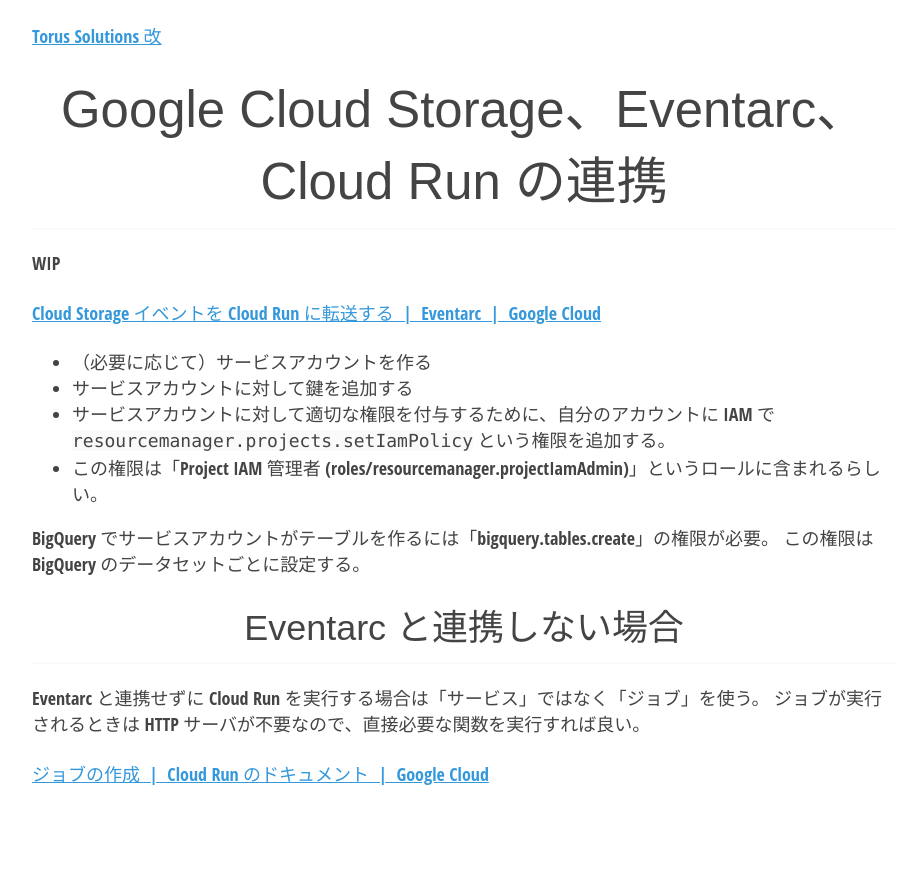
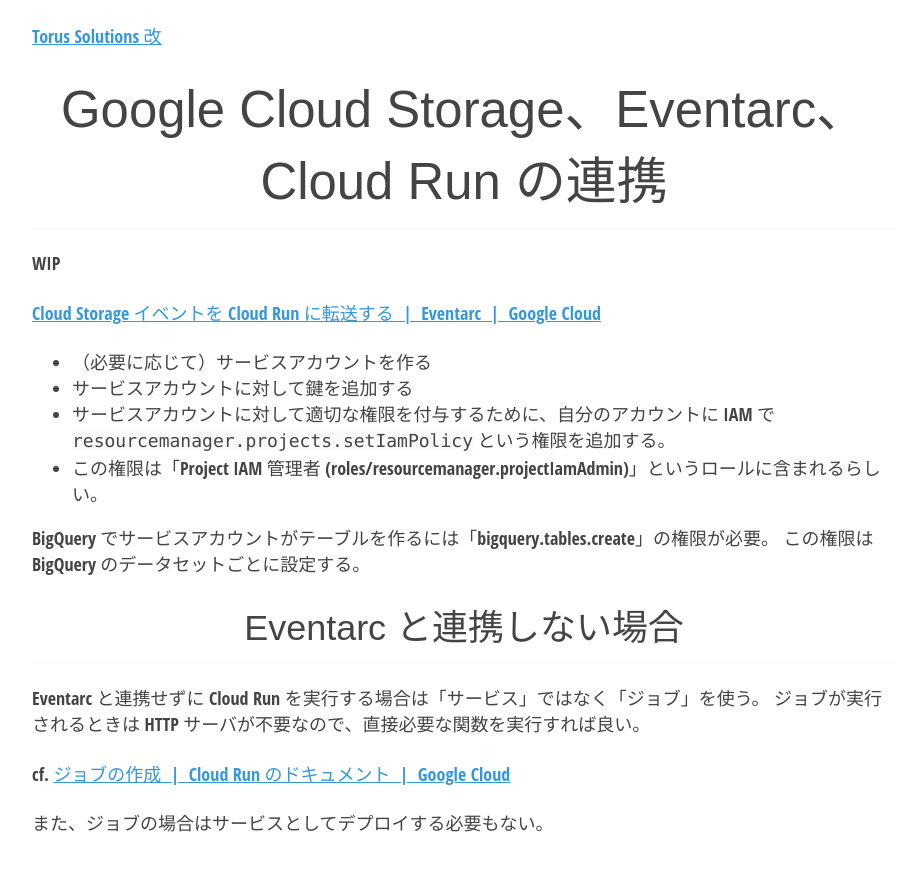
Before and after one commit to torus/torus.github.io, a Jekyll site: the page built from _posts/2024-02-20-gcp-eventarc-storage-run.md, in a window 1280 px wide. Shown: the top 871 px of the page, without its empty margins (176-1089 px from the left). Built offline with Jekyll 4.4.1, drawn with Linux system fonts in a browser that asks for light colours.

Commit message:
Update 2024-02-20-gcp-eventarc-storage-run.md

```diff
--- a/_posts/2024-02-20-gcp-eventarc-storage-run.md
+++ b/_posts/2024-02-20-gcp-eventarc-storage-run.md
@@ -20,4 +20,6 @@
 Eventarc と連携せずに Cloud Run を実行する場合は「サービス」ではなく「ジョブ」を使う。
 ジョブが実行されるときは HTTP サーバが不要なので、直接必要な関数を実行すれば良い。
 
-[ジョブの作成  \|  Cloud Run のドキュメント  \|  Google Cloud](https://cloud.google.com/run/docs/create-jobs?hl=ja)
+cf. [ジョブの作成  \|  Cloud Run のドキュメント  \|  Google Cloud](https://cloud.google.com/run/docs/create-jobs?hl=ja)
+
+また、ジョブの場合はサービスとしてデプロイする必要もない。
```
